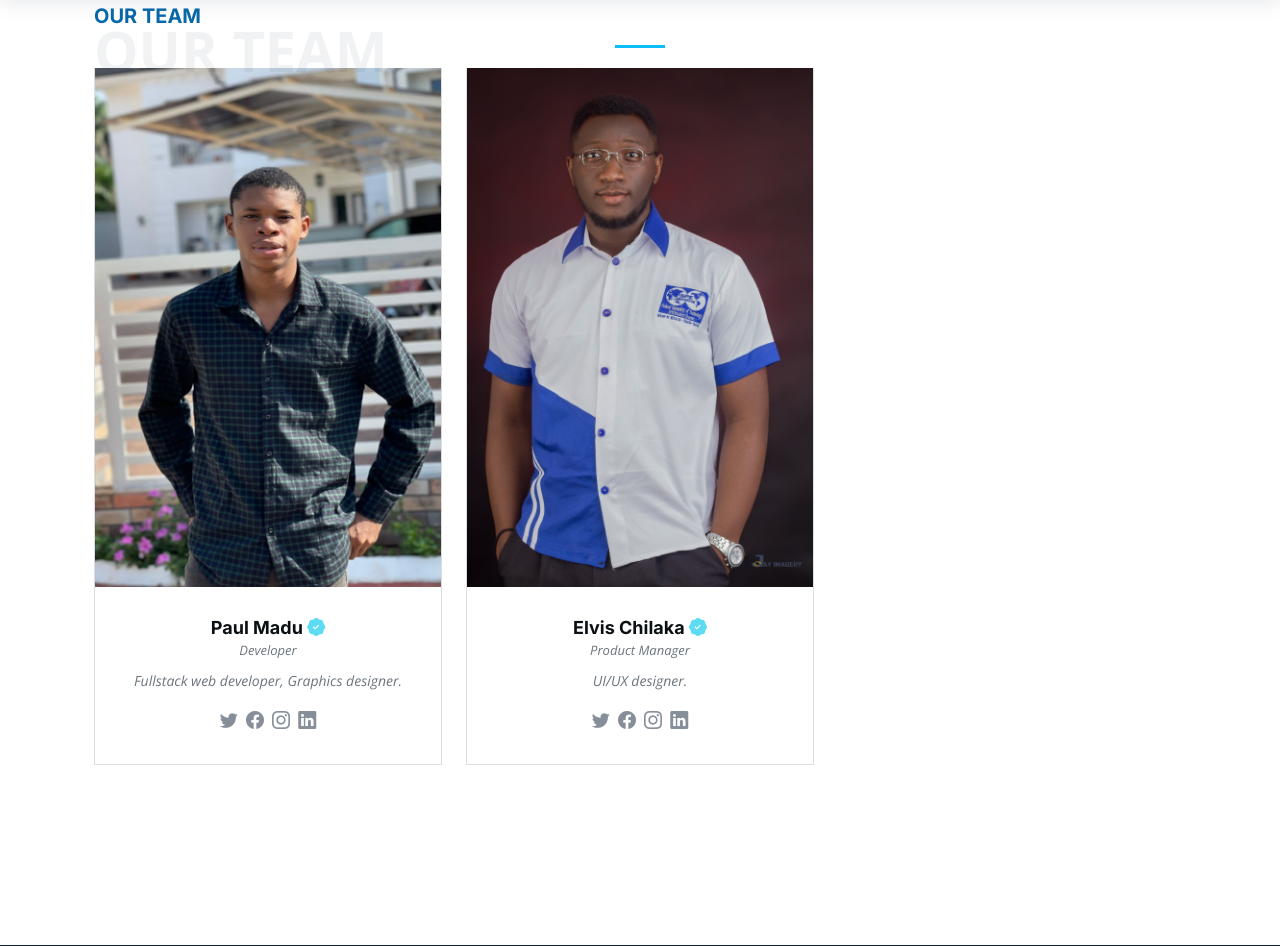
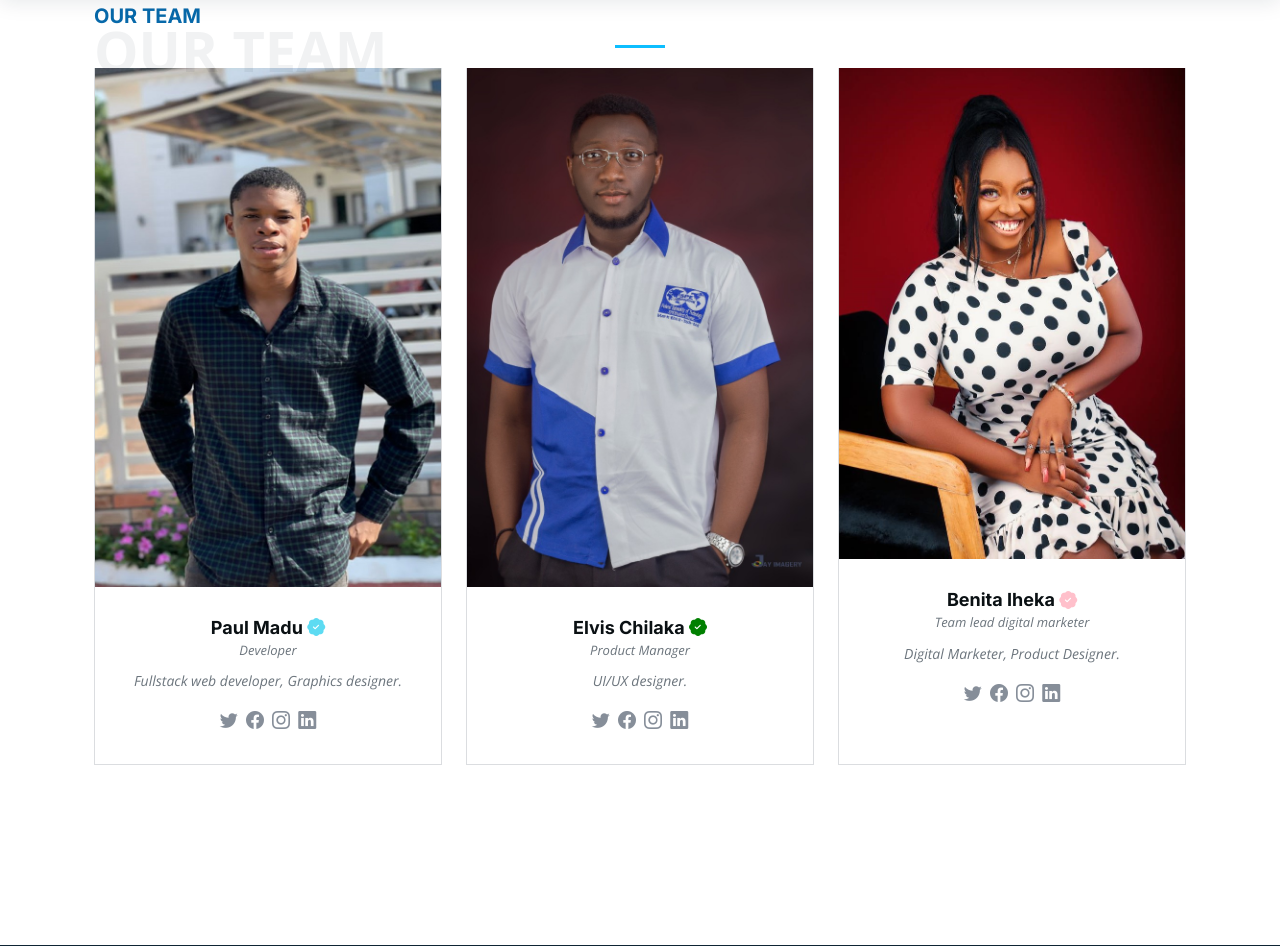
Before and after one commit to paulphysio/REAS-app, a Django app: page /about_us in a window 1280 px wide. Shown: the part 76-1022 px from the top of the page. Run offline with Django 4.2, Linux system fonts and the light colour scheme; some libraries are stand-ins or nearby versions.

Commit message:
testingss

```diff
--- a/resapp/templates/about_us.html
+++ b/resapp/templates/about_us.html
@@ -37,7 +37,7 @@
         <div class="member">
           <img src="{% static 'assets/img/team/team-2.jpg' %}" class="img-fluid" alt="">
           <div class="member-content">
-            <h4>Elvis Chilaka <i class="bi bi-patch-check-fill" style="color: #5ddbf2;"></i></h4>
+            <h4>Elvis Chilaka <i class="bi bi-patch-check-fill" style="color: green;"></i></h4>
             <span>Product Manager</span>
             <p>
               UI/UX designer.
@@ -52,14 +52,14 @@
         </div>
       </div><!-- End Team Member -->
 
-      {% comment %}<div class="col-lg-4 col-md-6 d-flex">
+      <div class="col-lg-4 col-md-6 d-flex">
         <div class="member">
-          <img src="{% static 'assets/img/team/team-3.jpg' %}" class="img-fluid" alt="">
+          <img src="{% static 'assets/img/team/team-4.jfif' %}" class="img-fluid" alt="">
           <div class="member-content">
-            <h4>William Anderson</h4>
-            <span>Content</span>
+            <h4>Benita Iheka <i class="bi bi-patch-check-fill" style="color: pink;"></i></h4>
+            <span>Team lead digital marketer</span>
             <p>
-              Voluptas necessitatibus occaecati quia. Earum totam consequuntur qui porro et laborum toro des clara
+              Digital Marketer, Product Designer.
             </p>
             <div class="social">
               <a href=""><i class="bi bi-twitter"></i></a>
@@ -69,7 +69,7 @@
             </div>
           </div>
         </div>
-      </div><!-- End Team Member --> {% endcomment %}
+      </div><!-- End Team Member -->
 
     </div>
 
--- a/static/assets/css/main.css
+++ b/static/assets/css/main.css
@@ -2017,7 +2017,7 @@ a .chat:hover{
 }
 
 .team .member img:hover {
-  height: 40%;
+  height: 70%;
   zoom: 110%;
 }
 
```
Also changed, not shown: static/assets/img/team/team-4.jfif (added).
